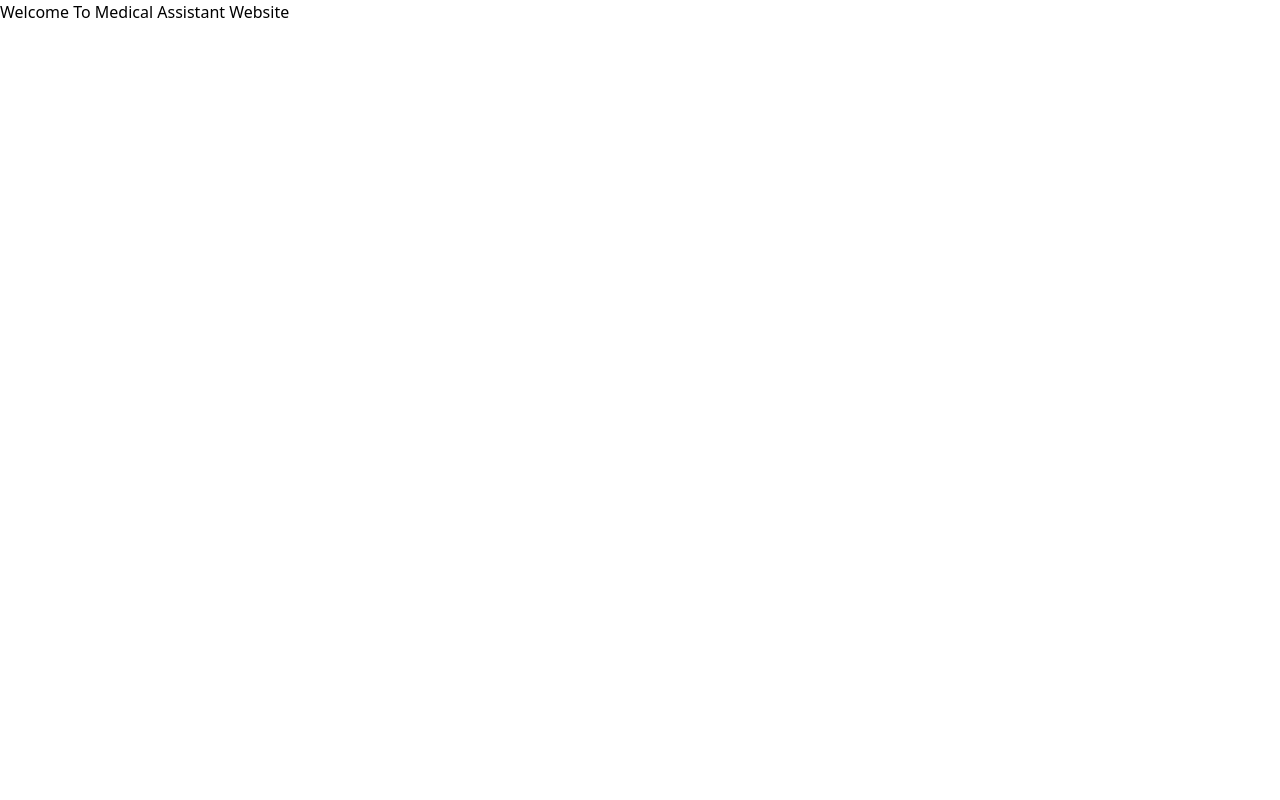
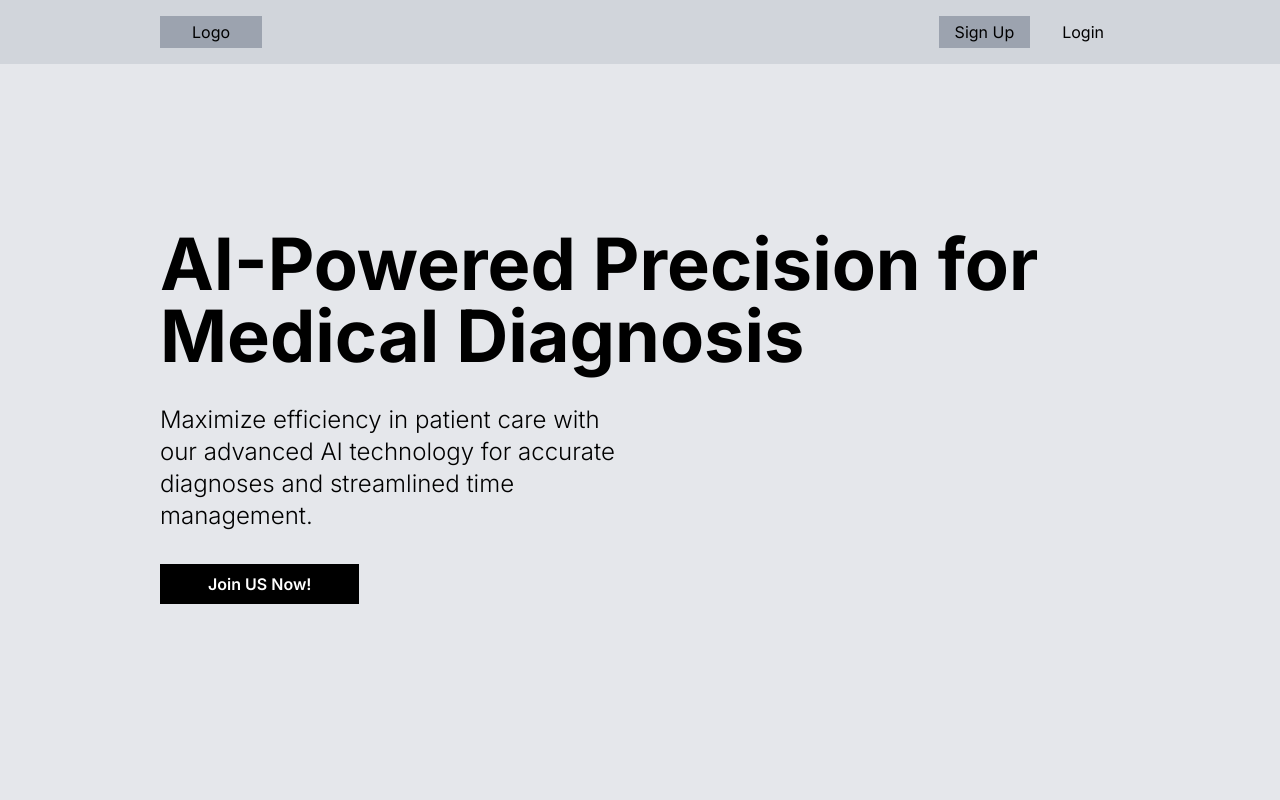
Before and after one commit to op-squad/front, a React (Vite) app: page / in a window 1280 px wide. Shown: the top 800 px of the page. Built offline with nearby package versions, Linux system fonts and the light colour scheme.

Commit message:
Create landing page along with hero, feature and navbar components Refactored react router dom Only static for now, not reusable for now

```diff
--- a/src/App.tsx
+++ b/src/App.tsx
@@ -1,7 +1,9 @@
+import Landing from "./pages/Landing";
+
 export default function App() {
   return (
-    <div>
-      <h1>Welcome To Medical Assistant Website</h1>
-    </div>
+    <>
+      <Landing />
+    </>
   );
 }
--- /dev/null
+++ b/src/components/Feature.tsx
@@ -0,0 +1,18 @@
+interface FeatureProps {
+  name: string;
+  description: string;
+}
+
+function Feature({ name, description }: FeatureProps) {
+  return (
+    <div className="flex flex-col items-center w-72 gap-4 text-center">
+      <div className="w-40 h-40 rounded-full bg-black flex items-center justify-center mb-4">
+        <p className="text-white text-7xl font-bold">L</p>
+      </div>
+      <h3 className="text-black text-4xl font-bold mb-2">{name}</h3>
+      <p className="font-light text-center text-lg">{description}</p>
+    </div>
+  );
+}
+
+export default Feature;
--- /dev/null
+++ b/src/components/NavBar.tsx
@@ -0,0 +1,24 @@
+function NavBar() {
+  return (
+    <nav className="flex justify-between items-center py-4 px-40 bg-gray-300">
+      {/* Left section for logo */}
+      <div className="flex items-center">
+        <div className=" items-center flex justify-center px-8 h-8 bg-gray-400 ">
+          Logo
+        </div>
+      </div>
+
+      {/* Right section for sign up and login buttons */}
+      <div className="flex items-center gap-4">
+        <button className="items-center flex justify-center px-4 h-8 bg-gray-400 ">
+          Sign Up
+        </button>
+        <button className="items-center flex justify-center px-4 h-8 ">
+          Login
+        </button>
+      </div>
+    </nav>
+  );
+}
+
+export default NavBar;
--- /dev/null
+++ b/src/pages/Landing.tsx
@@ -0,0 +1,50 @@
+import Feature from "../components/Feature";
+import NavBar from "../components/NavBar";
+
+function Landing() {
+  return (
+    <div className="min-h-screen font-inter">
+      <NavBar />
+
+      {/* Hero section */}
+      <div className="flex bg-gray-200 px-40 h-screen flex-col justify-center gap-8">
+        <h1 className="font-bold text-7xl">
+          AI-Powered Precision for <br />
+          Medical Diagnosis
+        </h1>
+        <p className="font-light text-2xl">
+          Maximize efficiency in patient care with <br />
+          our advanced AI technology for accurate <br />
+          diagnoses and streamlined time <br /> management.
+        </p>
+        <button className="bg-black font-semibold mb-24 py-2 px-12 w-fit text-white">
+          Join US Now!
+        </button>
+      </div>
+
+      {/* Features section */}
+      <section className="flex flex-col h-screen gap-16 justify-center">
+        <h1 className="flex justify-center font-bold text-7xl">We Offer...</h1>
+        <div className="flex gap-40 justify-center px-64">
+          <Feature
+            name="Feature 1"
+            description="Lorem ipsum dolor sit amet, consectetur adipiscing elit. Vivamus mattis,
+        nulla vitae."
+          />
+
+          <Feature
+            name="Feature 2"
+            description="Lorem ipsum dolor sit amet consectetur adipisicing elit. Aperiam maxime perferendis odio."
+          />
+
+          <Feature
+            name="Feature 3"
+            description="Laudantium voluptatum repellat eveniet ipsum. Quasi tenetur illo officiis. Cum."
+          />
+        </div>
+      </section>
+    </div>
+  );
+}
+
+export default Landing;
```
Also changed, not shown: src/Router.tsx (added, +31 -0 lines), src/main.tsx (+2 -29 lines).
